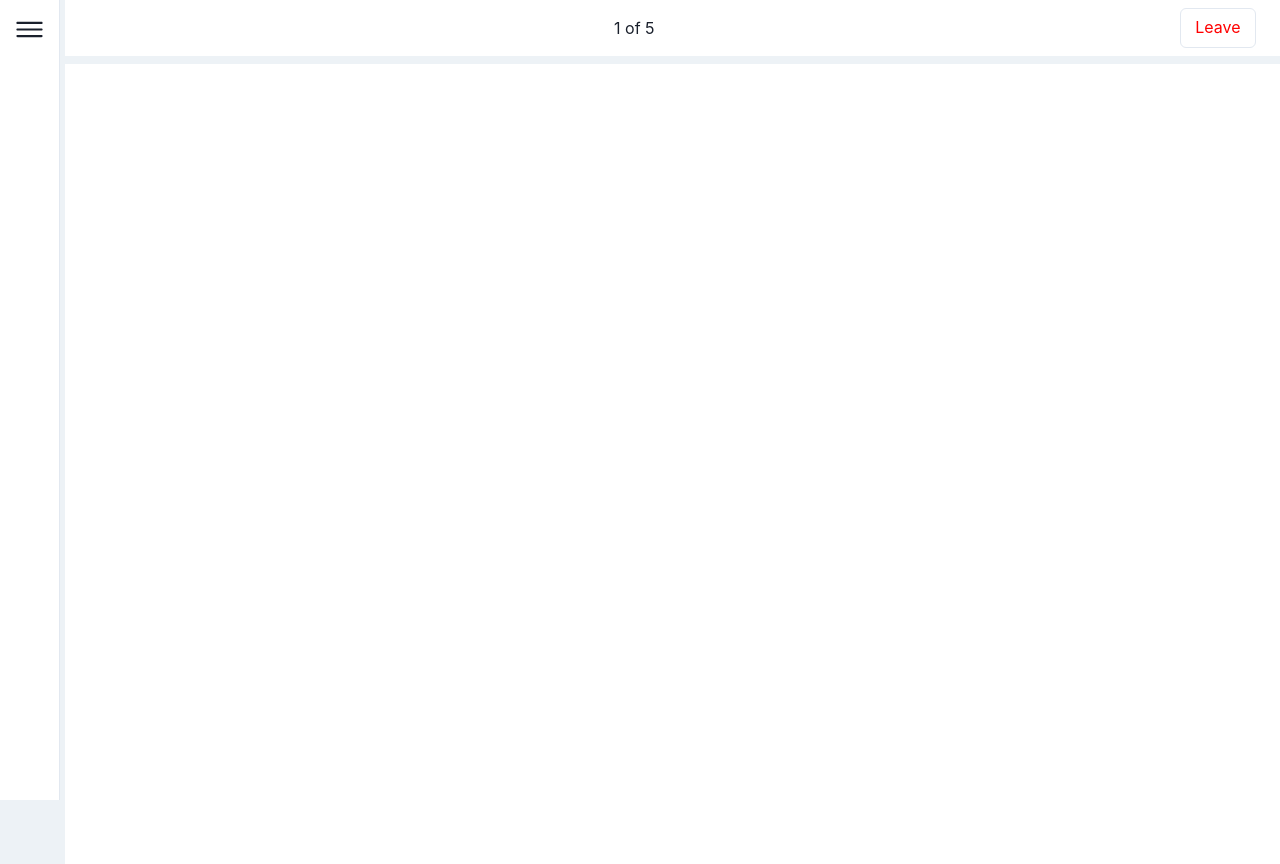
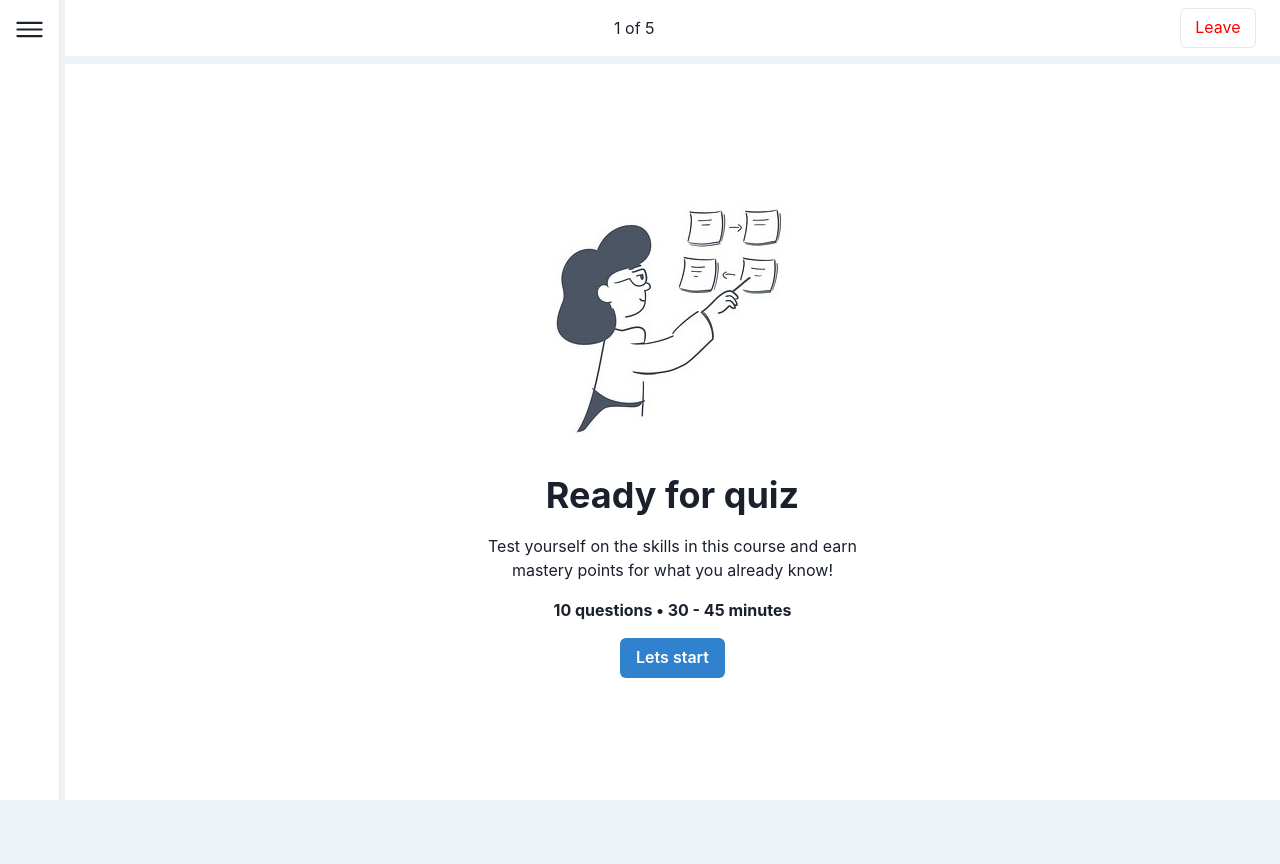
Before and after one commit to aligulmaliyev/exam-app, a React (Vite) app: page /app/pre-question in a window 1280 px wide. After the commit the page ends 800 px from the top, so only its background shows below. Built offline with nearby package versions, Linux system fonts and the light colour scheme.

Commit message:
pre-question and result page

```diff
--- a/src/components/Layout/index.tsx
+++ b/src/components/Layout/index.tsx
@@ -22,9 +22,10 @@ export const RootLayout = () => {
           gap="2"
           w="100%"
           minH="100vh"
+
         >
           <Header />
-          <Box bg="white" minH="100%">
+          <Box bg="white" minH="92%">
             <Outlet />
           </Box>
         </Box>
--- a/src/pages/PreQuestion/index.tsx
+++ b/src/pages/PreQuestion/index.tsx
@@ -1,8 +1,27 @@
+import { Box, Button, Heading, Text } from "@chakra-ui/react";
+import { useNavigate } from "react-router-dom";
 
 const PreQuestion = () => {
+  const navigate = useNavigate();
   return (
-   <div></div>
-  )
-}
+    <Box
+      display="flex"
+      alignItems="center"
+      justifyContent="center"
+      h="100%"
+      textAlign="center"
+    >
+      <Box display="flex" flexDirection="column" gap='4'>
+        <Box maxW="400" maxH="400" margin="auto">
+          <img width='100%' height='100%' src="/pre-question.jpeg" alt="" />
+        </Box>
+        <Heading>Ready for quiz</Heading>
+        <Text>Test yourself on the skills in this course and earn <br />mastery points for what you already know!</Text>
+        <Text as="b">10 questions • 30 - 45 minutes</Text>
+        <Button m='auto' colorScheme="blue" onClick={()=>navigate('/app/question')}>Lets start</Button>
+      </Box>
+    </Box>
+  );
+};
 
 export default PreQuestion;
--- a/src/pages/Question/index.tsx
+++ b/src/pages/Question/index.tsx
@@ -6,8 +6,10 @@ import { getAnswerValue } from "@/utils/getAnswerValue";
 import { useQuestion } from "@/store/useQuestion";
 import { Answers } from "@/components/Answers";
 import { questionTypeMap } from "@/constants/questionTypeMap";
+import { useNavigate } from "react-router-dom";
 
 const Question = () => {
+  const navigate = useNavigate();
   const { essay, multi, single, reset } = useAnswer();
   const { current, setCurrent } = useQuestion();
   const { questionText, answerOptions, id } = questions[current];
@@ -21,7 +23,7 @@ const Question = () => {
     if (questions.length > current + 1) {
       setCurrent(current + 1);
     } else {
-      setCurrent(0);
+      navigate("/app/result");
     }
     reset();
   };
@@ -61,7 +63,7 @@ const Question = () => {
           />
         </>
       </Box>
-      <Button mt="10" onClick={nextQuestion} colorScheme="blue" alignSelf="end">
+      <Button my='10' onClick={nextQuestion} colorScheme="blue" alignSelf="end">
         Submit
       </Button>
     </Flex>
--- a/src/pages/Result/index.tsx
+++ b/src/pages/Result/index.tsx
@@ -1,8 +1,27 @@
+import { Box, Heading, Text } from "@chakra-ui/react";
 
 const Result = () => {
-    return (
-        <div>Result</div>
-    )
-}
+  return (
+    <Box
+      display="flex"
+      alignItems="center"
+      justifyContent="center"
+      h="100%"
+      textAlign="center"
+    >
+      <Box display="flex" flexDirection="column" gap="4">
+        <Box maxW="120" maxH="120" margin="auto">
+          <img width="100%" height="100%" src="/success.png" alt="" />
+        </Box>
+        <Heading>Successfully</Heading>
+        <Text>
+          Test yourself on the skills in this course and earn <br />
+          mastery points for what you already know!
+        </Text>
+        <Text as="b">Your score 84%</Text>
+      </Box>
+    </Box>
+  );
+};
 
 export default Result;
```
Also changed, not shown: public/pre-question.jpeg (added), public/success.png (added).
